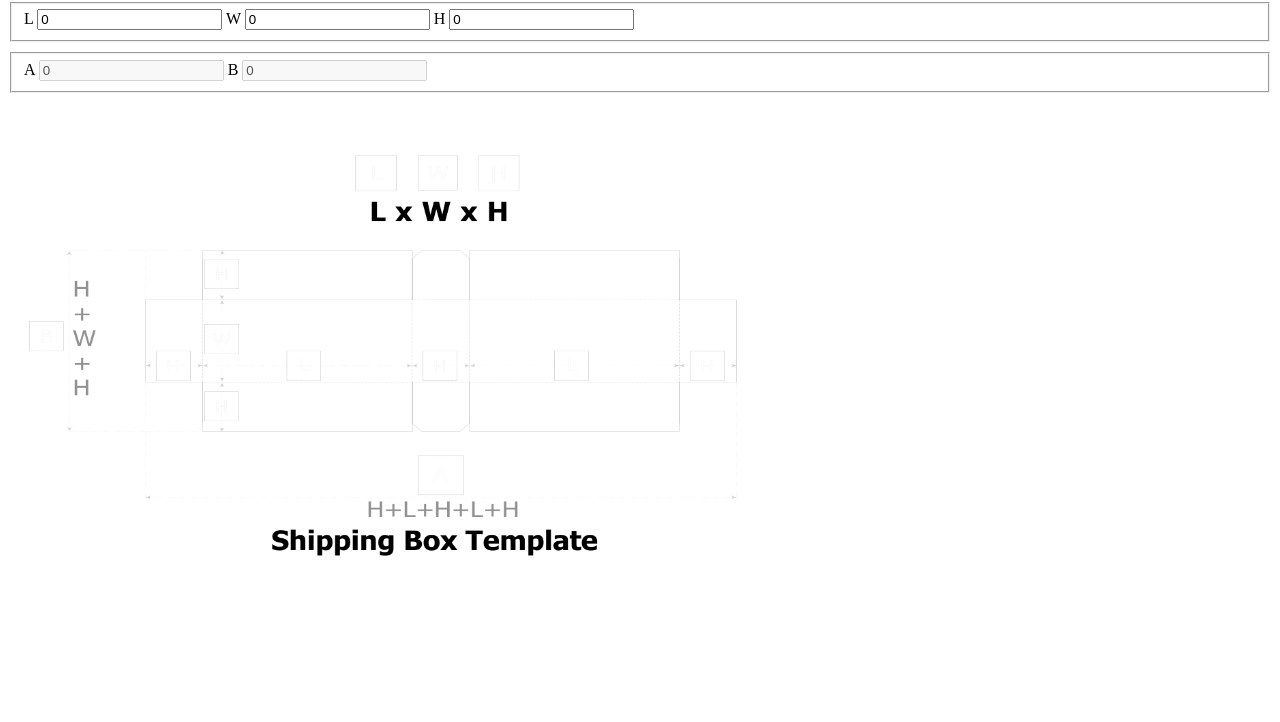
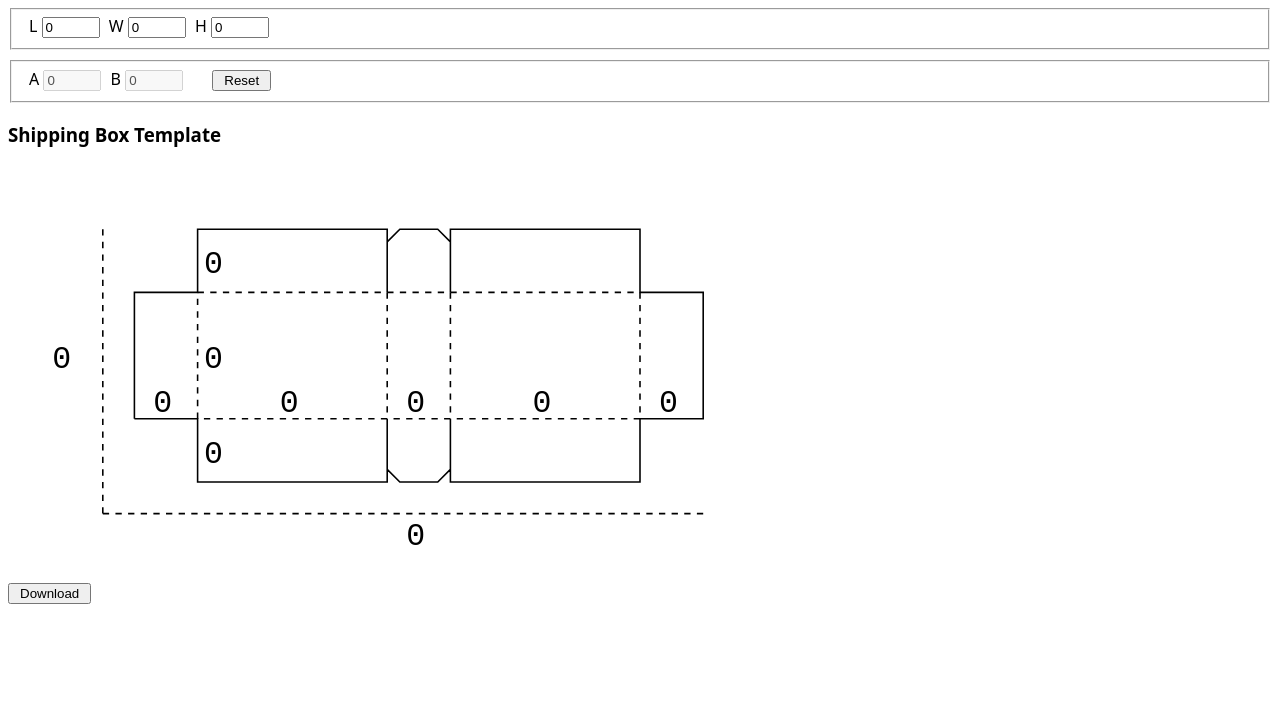
Before and after one commit to matejkubinec/box-maker, a plain HTML site: page index.html in a window 1280 px wide. Shown: the part 78-800 px from the top of the page. Drawn offline with Linux system fonts and the light colour scheme.

Commit message:
feat: add svg template

```diff
--- a/index.html
+++ b/index.html
@@ -3,15 +3,42 @@
   <head>
     <meta charset="UTF-8" />
     <meta name="viewport" content="width=device-width, initial-scale=1.0" />
+    <link rel="icon" type="image/x-icon" href="/favicon.ico" />
     <title>Box Maker</title>
     <style>
+      body {
+        font-family: system-ui, -apple-system, BlinkMacSystemFont, "Segoe UI",
+          Roboto, Oxygen, Ubuntu, Cantarell, "Open Sans", "Helvetica Neue",
+          sans-serif;
+      }
+
+      svg {
+        font-family: "Courier New", Courier, monospace;
+      }
+
       fieldset {
         margin-bottom: 10px;
+      }
+
+      label {
+        padding-left: 5px;
+      }
+
+      form input {
+        width: 50px;
+      }
+
+      #reset {
+        margin-left: 25px;
+      }
+
+      button {
+        padding: 1px 10px;
       }
     </style>
   </head>
   <body>
-    <h1>Box Maker</h1>
+    <h1>📦 Box Maker</h1>
     <form id="form">
       <fieldset>
         <label for="l">L</label>
@@ -26,18 +53,115 @@
         <input id="a" name="a" disabled type="number" value="0" />
         <label for="b">B</label>
         <input id="b" name="b" disabled type="number" value="0" />
+        <button id="reset" type="reset">Reset</button>
       </fieldset>
     </form>
-    <img src="template.png" alt="Shipping Box Template" width="750" height="500" />
+    <h3>Shipping Box Template</h3>
+    <svg viewBox="-10 30 200 65">
+      <style>
+        rect {
+          fill: transparent;
+        }
+      </style>
+
+      <rect width="10" height="20" x="10" y="-70" transform="scale(1,-1)" />
+      <rect width="10" height="20" x="50" y="-70" transform="scale(1,-1)" />
+      <rect width="10" height="20" x="90" y="-70" transform="scale(1,-1)" />
+      <rect width="30" height="10" x="20" y="40" />
+      <rect width="10" height="10" x="50" y="40" />
+      <rect width="10" height="10" x="50" y="70" />
+      <rect width="30" height="10" x="60" y="40" />
+      <rect width="30" height="10" x="20" y="70" />
+      <rect width="30" height="10" x="60" y="70" />
+      <rect width="30" height="20" x="20" y="50" />
+      <rect width="30" height="20" x="60" y="50" />
+
+      <polyline
+        points="10,70 10,50 20,50 20,40 50,40 50,50 50,42 52,40 58,40 60,42 60,50 60,40 90,40 90,50, 100,50 100,70 90,70 90,80 60,80 60,70 60,78 58,80 52,80 50,78 50,70 50,80 20,80 20,70 10,70"
+        fill="none"
+        stroke="black"
+        stroke-width="0.25"
+      />
+      <polyline
+        points="20,50 90,50 90,70 20,70 20,50"
+        fill="none"
+        stroke="black"
+        stroke-width="0.25"
+        stroke-dasharray="1"
+      />
+      <polyline
+        points="50,50 50,70"
+        fill="none"
+        stroke="black"
+        stroke-width="0.25"
+        stroke-dasharray="1"
+      />
+      <polyline
+        points="60,50 60,70"
+        fill="none"
+        stroke="black"
+        stroke-width="0.25"
+        stroke-dasharray="1"
+      />
+
+      <polyline
+        points="5,40 5,85"
+        fill="none"
+        stroke="black"
+        stroke-width="0.25"
+        stroke-dasharray="1"
+      />
+      <text id="text-b" x="-3" y="62" font-size="5">B</text>
+
+      <polyline
+        points="5,85 100,85"
+        fill="none"
+        stroke="black"
+        stroke-width="0.25"
+        stroke-dasharray="1"
+      />
+      <text id="text-a" x="53" y="90" font-size="5" textLength="5.5">A</text>
+
+      <text id="text-l-1" x="33" y="69" font-size="5" textLength="5.5">L</text>
+      <text id="text-l-2" x="73" y="69" font-size="5" textLength="5.5">L</text>
+
+      <text
+        id="text-h-1"
+        x="13"
+        y="69"
+        font-size="5"
+        textLength="5.5"
+        color="inherit"
+      >
+        H
+      </text>
+      <text id="text-h-2" x="93" y="69" font-size="5" textLength="5.5">H</text>
+      <text id="text-h-3" x="21" y="47" font-size="5" textLength="5.5">H</text>
+      <text id="text-h-4" x="21" y="77" font-size="5" textLength="5.5">H</text>
+      <text id="text-h-5" x="53" y="69" font-size="5" textLength="5.5">H</text>
+
+      <text id="text-w-1" x="21" y="62" font-size="5" textLength="5.5">W</text>
+    </svg>
+    <button id="download">Download</button>
     <script>
       const form = document.getElementById("form"),
+        download = document.getElementById("download"),
+        svg = document.querySelector("svg"),
         l = document.getElementById("l"),
         w = document.getElementById("w"),
         h = document.getElementById("h"),
         a = document.getElementById("a"),
-        b = document.getElementById("b");
+        b = document.getElementById("b"),
+        textA = document.getElementById("text-a"),
+        textB = document.getElementById("text-b");
 
-      form.addEventListener("change", () => {
+      const updateText = (node, value) => {
+        if (node) {
+          node.childNodes[0].nodeValue = value;
+        }
+      };
+
+      const update = () => {
         const values = {
           l: Number(l.value),
           w: Number(w.value),
@@ -49,8 +173,45 @@
         a.value = values.a;
         b.value = values.b;
 
-        console.log(values);
-      });
+        updateText(textA, values.a);
+        updateText(textB, values.b);
+
+        for (let i = 0; i < 2; i++) {
+          updateText(document.getElementById(`text-l-${i + 1}`), values.l);
+        }
+
+        for (let i = 0; i < 5; i++) {
+          updateText(document.getElementById(`text-h-${i + 1}`), values.h);
+        }
+
+        for (let i = 0; i < 1; i++) {
+          updateText(document.getElementById(`text-w-${i + 1}`), values.w);
+        }
+      };
+
+      const triggerDownload = (imgURI, fileName) => {
+        const a = document.createElement("a");
+
+        a.setAttribute("download", "image.svg");
+        a.setAttribute("href", imgURI);
+        a.setAttribute("target", "_blank");
+
+        a.click();
+      };
+
+      const downloadImage = () => {
+        const data = new XMLSerializer().serializeToString(svg);
+        const blob = new Blob([data], {
+          type: "image/svg+xml;charset=utf-8",
+        });
+        const url = URL.createObjectURL(blob);
+
+        triggerDownload(url);
+      };
+
+      document.addEventListener("DOMContentLoaded", update);
+      form.addEventListener("change", update);
+      download.addEventListener("click", downloadImage);
     </script>
   </body>
 </html>
```
Also changed, not shown: favicon.ico (added), template.png (deleted).
